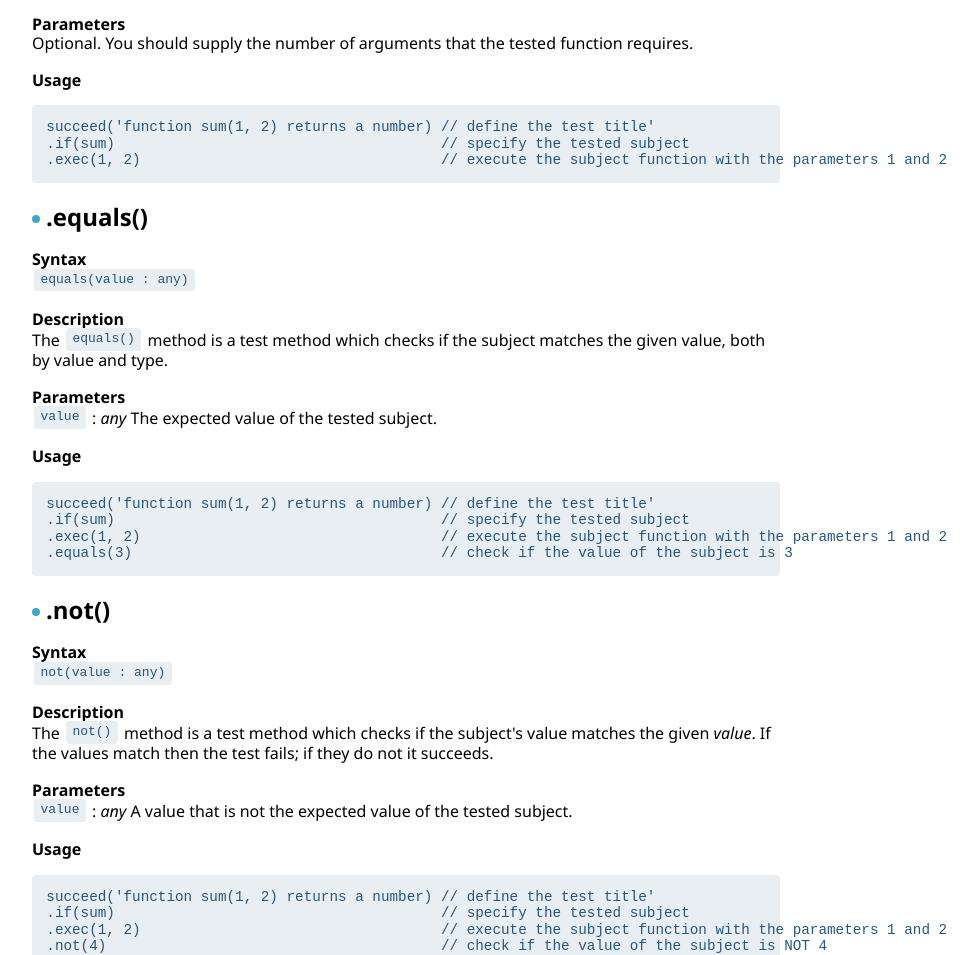
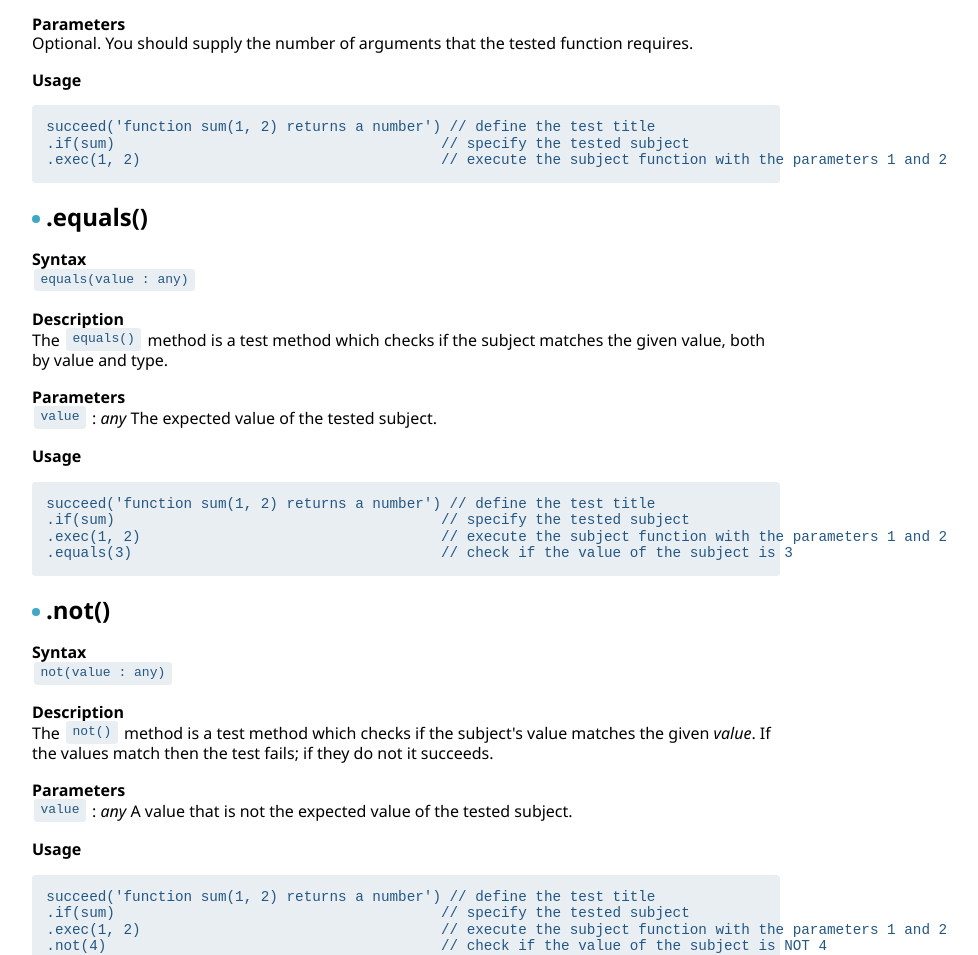
Before and after one commit to succeed-js/succeed-js.github.io, a plain HTML site: page index.html in a window 1280 px wide. Shown: the part 2656-3611 px from the top of the page, without its empty margins (244-1222 px from the left). Drawn offline with Linux system fonts and the light colour scheme.

Commit message:
fix methods

```diff
--- a/index.html
+++ b/index.html
@@ -172,7 +172,7 @@
             The <span class="code-inline">succeed()</span> method is the base of succeed.js. When executed it returns the base test object onto which you can start chaining the test conditions.
             <br><br>
             <b>Usage</b></p>
-<pre class="code-block">succeed('function sum(1, 2) returns a number') // define the test title'</pre>
+<pre class="code-block">succeed('function sum(1, 2) returns a number') // define the test title</pre>
         </div>
 
         <div id="methods-if" class="part">
@@ -204,7 +204,7 @@
             <span class="code-inline">type</span> : <i>string</i> = [null, undefined, array, number, object, string, boolean, function, other]
             <br><br>
             <b>Usage</b></p>
-<pre class="code-block">succeed('function sum(1, 2) returns a number') // define the test title'
+<pre class="code-block">succeed('function sum(1, 2) returns a number') // define the test title
 .if(sum)                                       // specify the tested subject
 .is('function')                                // check if the type of the subject is function</pre>
         </div>
@@ -224,7 +224,7 @@
             Optional. You should supply the number of arguments that the tested function requires.
             <br><br>
             <b>Usage</b></p>
-<pre class="code-block">succeed('function sum(1, 2) returns a number) // define the test title'
+<pre class="code-block">succeed('function sum(1, 2) returns a number') // define the test title
 .if(sum)                                      // specify the tested subject
 .exec(1, 2)                                   // execute the subject function with the parameters 1 and 2</pre>
         </div>
@@ -243,7 +243,7 @@
             <span class="code-inline">value</span> : <i>any</i> The expected value of the tested subject.
             <br><br>
             <b>Usage</b></p>
-<pre class="code-block">succeed('function sum(1, 2) returns a number) // define the test title'
+<pre class="code-block">succeed('function sum(1, 2) returns a number') // define the test title
 .if(sum)                                      // specify the tested subject
 .exec(1, 2)                                   // execute the subject function with the parameters 1 and 2
 .equals(3)                                    // check if the value of the subject is 3</pre>
@@ -264,7 +264,7 @@
             <br><br>
             <b>Usage</b>
           </p>
-<pre class="code-block">succeed('function sum(1, 2) returns a number) // define the test title'
+<pre class="code-block">succeed('function sum(1, 2) returns a number') // define the test title
 .if(sum)                                      // specify the tested subject
 .exec(1, 2)                                   // execute the subject function with the parameters 1 and 2
 .not(4)                                       // check if the value of the subject is NOT 4</pre>
@@ -284,7 +284,7 @@
             <b>Usage</b>
           </p>
 <pre class="code-block">
-succeed('function sum(1, 2) returns a number)  // define the test title'
+succeed('function sum(1, 2) returns a number')  // define the test title
 .if(sum)                                       // specify the tested subject
 .exec(1, 2)                                    // execute the subject function with the parameters 1 and 2
 .equals(3)                                     // check if the value of the subject is 3
@@ -306,7 +306,7 @@ succeed('function sum(1, 2) returns a number)  // define the test title'
             <br><br>
             <b>Usage</b>
           </p>
-<pre class="code-block">succeed('function sum(1, 2) returns a number)  // define the test title'
+<pre class="code-block">succeed('function sum(1, 2) returns a number')  // define the test title
 .if(sum)                                       // specify the tested subject
 .exec(1, 2)                                    // execute the subject function with the parameters 1 and 2
 .equals(3)                                     // check if the value of the subject is 3
@@ -346,10 +346,19 @@ The type of the subject matches the expected type (number).</pre>
 
         <div id="author-about" class="part">
           <h2>About</h2>
+
+          <p>
+            Hello!
+          </p>
         </div>
 
         <div id="author-contacts" class="part">
           <h2>Contacts</h2>
+
+          <p>
+            <b>GitHub</b> <a href="https://github.com/ful-stackz">ful-stackz</a><br>
+            <b>LinkedIn</b> <a href="https://linkedin.com/in/i-stoyanov">Ivan Stoyanov</a>
+          </p>
         </div>
       </div>
     </div>
```
